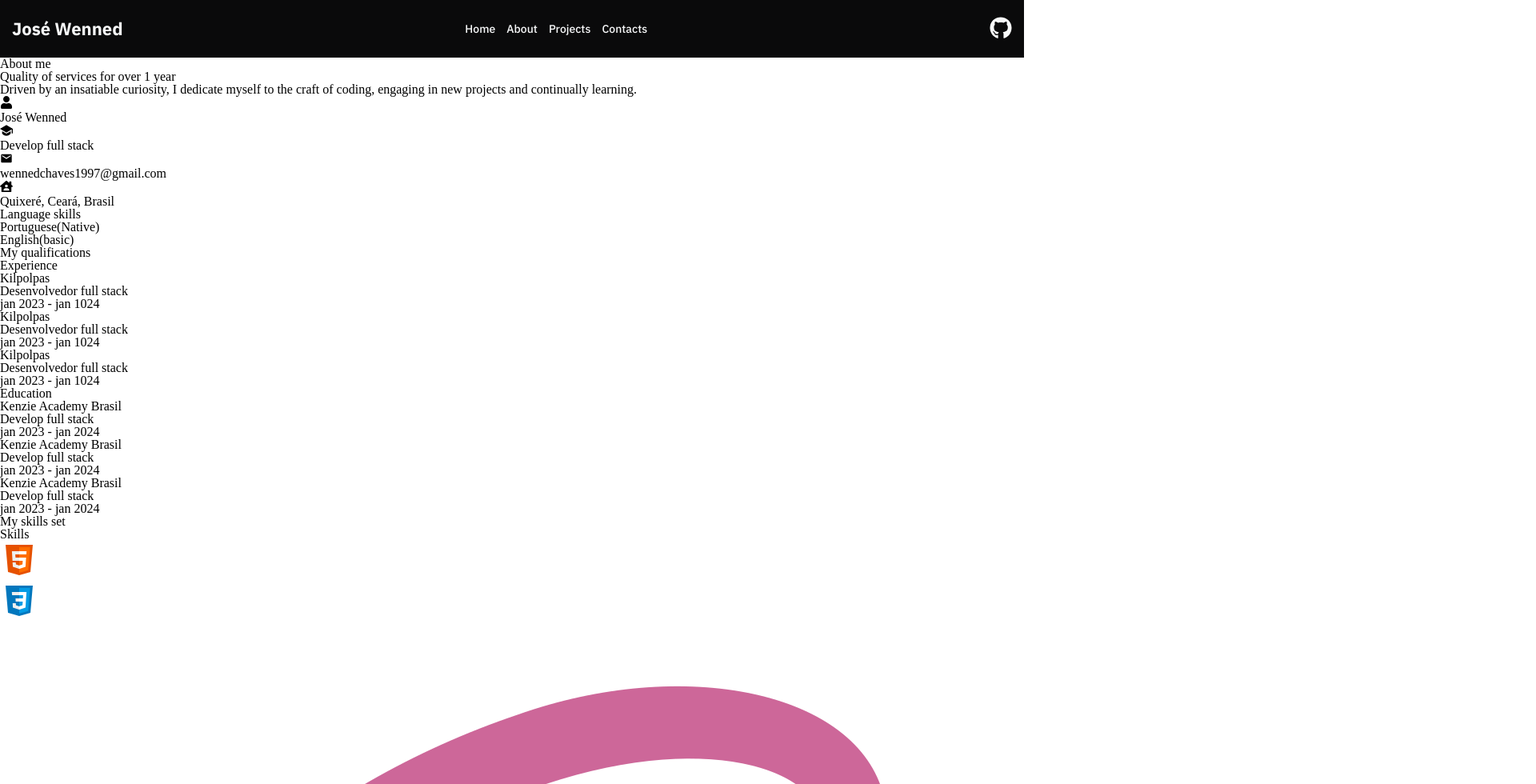
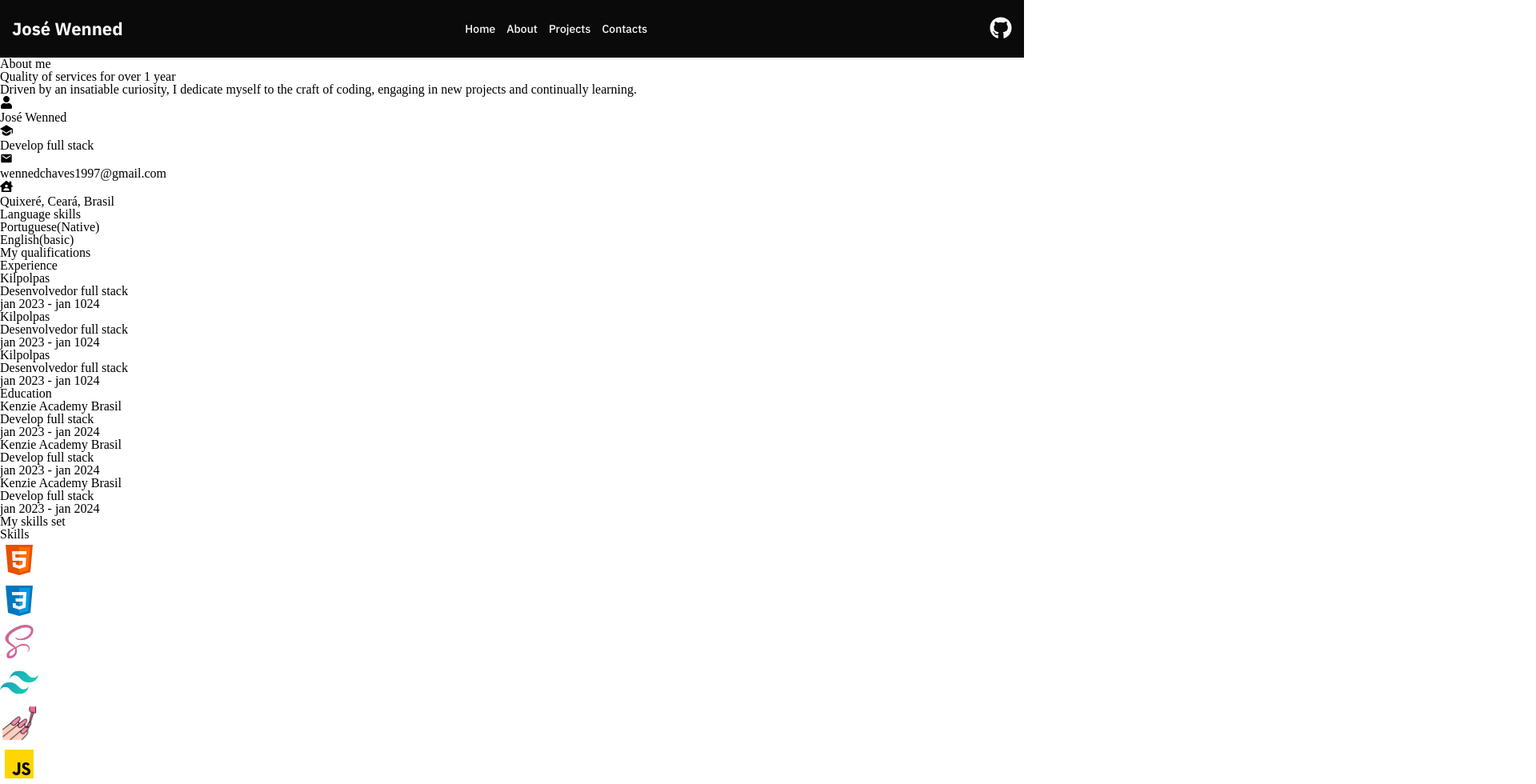
Before and after one commit to Kenzie-Academy-Brasil-Developers/Entrega---Portf-lio-de-Sucesso-JoseWenned, a React (Vite) app: page /AboutMePage in a window 1280 px wide. Shown: the top 980 px of the page at 80% size, 1920 px wide, since content can reach past the window. Built offline with nearby package versions, Linux system fonts and the light colour scheme.

Commit message:
feat: styled size image languages and tools

```diff
--- a/src/Components/AboutMe/aboutMe.component.tsx
+++ b/src/Components/AboutMe/aboutMe.component.tsx
@@ -3,6 +3,7 @@ import { RiGraduationCapFill } from "react-icons/ri";
 import { MdEmail } from "react-icons/md";
 import { FaHouseUser } from "react-icons/fa";
 import { educations, experiences, skills, tools } from "../../Data/database";
+import style from "./style.module.scss"
 
 export const AboutMe = () => {
     return(
@@ -103,7 +104,7 @@ export const AboutMe = () => {
                     <ul>
                         {skills.map((skill, index) => (
                             <li key={index}>
-                                <img src={skill.image}/>
+                                <img className={style.imageIconLanguage} src={skill.image}/>
                             </li>
                         ))}
                     </ul>
@@ -117,7 +118,7 @@ export const AboutMe = () => {
                     <ul>
                         {tools.map((tool, index) => (
                             <li key={index}>
-                                <img src={tool.image}/>
+                                <img className={style.imageIconTools} src={tool.image}/>
                             </li>
                         ))}
                     </ul>
--- /dev/null
+++ b/src/Components/AboutMe/style.module.scss
@@ -0,0 +1,13 @@
+.imageIconLanguage {
+
+    width: 48px;
+    height: 48px;
+
+}
+
+.imageIconTools {
+
+    width: 48px;
+    height: 48px;
+
+}
```
